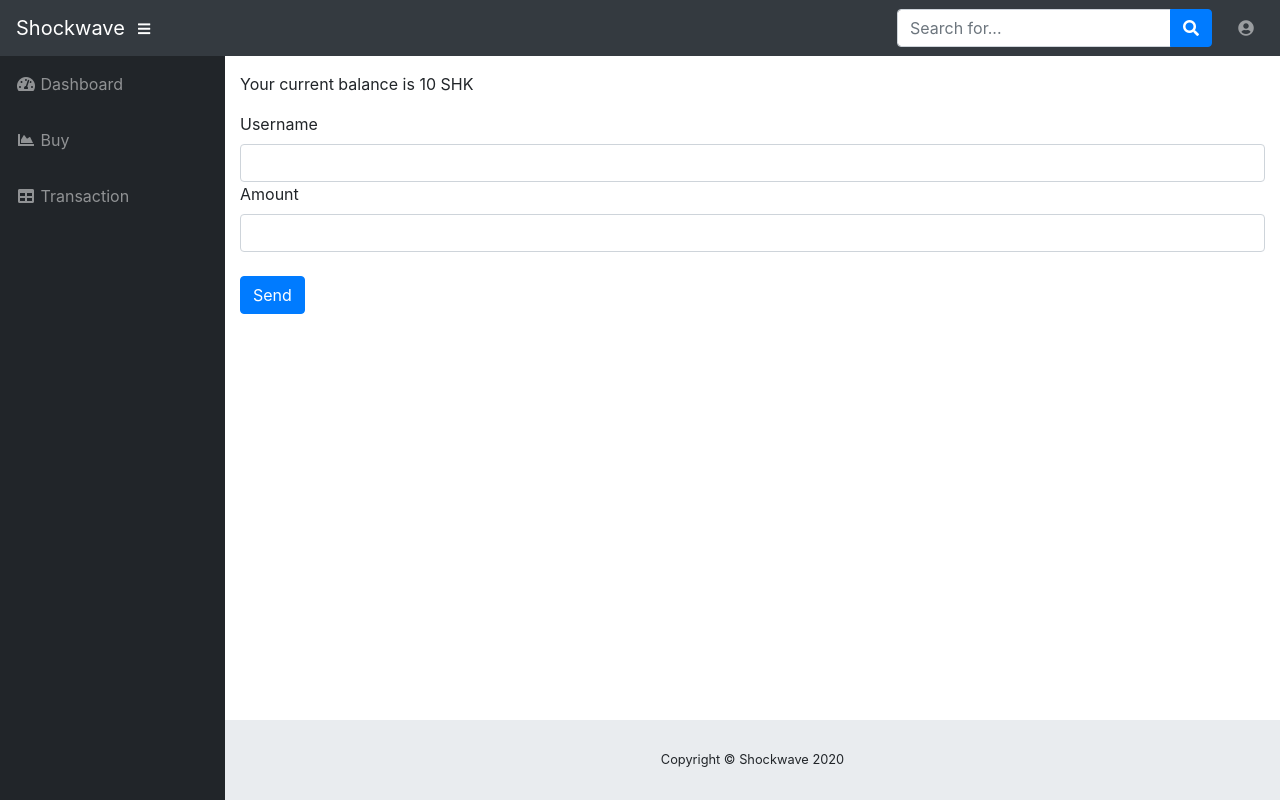
After one commit to tenglabs/CryptoFlask, a Flask app: template templates/transaction.html in a window 1280 px wide. The commit adds this page. Run offline with Flask 2, Linux system fonts and the light colour scheme; the template is opened without the code that fills it: values that come from a table or form of the project are taken from there, most other values are stand-ins (such as "Sample title", 1, 10 or a date in 2020); parts of the project's set-up code (start-up, migrations or seed data) failed here and were passed over; some libraries are stand-ins or nearby versions.

Commit message:
cryptocurrency

```diff
--- a/app.py
+++ b/app.py
@@ -93,6 +93,43 @@ def login():
     return render_template('login.html')
 
 
+@app.route("/transaction", methods = ['GET', 'POST'])
+@is_logged_in
+def transaction():
+    form = SendMoneyForm(request.form)
+    balance = get_balance(session.get('username'))
+
+    if request.method == 'POST':
+        try:
+            send_money(session.get('username'), form.username.data, form.amount.data)
+            flash("Money Sent!", "success")
+        except Exception as e:
+            flash(str(e), 'danger')
+
+        return redirect(url_for('transaction'))
+
+    return render_template('transaction.html', balance=balance, form=form, page='transaction')
+
+
+@app.route("/buy", methods = ['GET', 'POST'])
+@is_logged_in
+def buy():
+    form = BuyForm(request.form)
+    balance = get_balance(session.get('username'))
+
+    if request.method == 'POST':
+        #attempt to buy amount
+        try:
+            send_money("BANK", session.get('username'), form.amount.data)
+            flash("Purchase Successful!", "success")
+        except Exception as e:
+            flash(str(e), 'danger')
+
+        return redirect(url_for('dashboard'))
+
+    return render_template('buy.html', balance=balance, form=form, page='buy')
+
+
 @app.route('/logout')
 def logout():
     session.clear()
@@ -102,13 +139,15 @@ def logout():
 @app.route("/dashboard")
 @is_logged_in
 def dashboard():
+    balance = get_balance(session.get('username'))
+    blockchain = get_blockchain().chain
 
-    return render_template('dashboard.html', session=session)
+    return render_template('dashboard.html', balance=balance, session=session,  blockchain=blockchain, page='dashboard')
 
 
 @app.route("/")
 def index():
-    send_money('uname', 'dotname', 13)
+    #send_money('BANK', 'uname', 1337)
     return render_template('index.html')
 
 
--- a/forms.py
+++ b/forms.py
@@ -6,3 +6,12 @@ class RegisterForm(Form):
     email = StringField('Email', [validators.Length(min=6,max=50)])
     password = PasswordField('Password', [validators.DataRequired(), validators.EqualTo('confirm', message='Passwords do not match')])
     confirm = PasswordField('Confirm Password')
+
+
+class SendMoneyForm(Form):
+    username = StringField('Username', [validators.Length(min=4, max=25)])
+    amount = StringField('Amount', [validators.Length(min=1, max=50)])
+
+
+class BuyForm(Form):
+    amount = StringField('Amount', [validators.Length(min=1,max=50)])
--- a/templates/index.html
+++ b/templates/index.html
@@ -20,13 +20,16 @@
 
   </head>
 
-  <body class="bg-dark">
+  <body class="bg-dark text-white">
 <li>
    <a href="/login">Log in</a>
 
 </li>
 <li>
     <a href="/register">Sign Up</a>
+</li>
+<li>
+    <a href="/logout">Logout</a>
 </li>
 {% block content %}
 
--- /dev/null
+++ b/templates/layout.html
@@ -0,0 +1,137 @@
+<!DOCTYPE html>
+<!-- ADAPTED FROM TEMPLATE at https://getbootstrap.com/docs/3.4/examples/navbar/-->
+
+<html lang="en">
+
+  <head>
+
+    <meta charset="utf-8">
+    <meta http-equiv="X-UA-Compatible" content="IE=edge">
+    <meta name="viewport" content="width=device-width, initial-scale=1, shrink-to-fit=no">
+    <meta name="description" content="">
+    <meta name="author" content="">
+
+    <title>Shockwave - Dashboard</title>
+    <link rel="shortcut icon" href="{{ url_for('static', filename = 'images/favicon.ico') }}">
+
+    <link href="{{url_for('static',filename='vendor/bootstrap/css/bootstrap.min.css')}}" rel="stylesheet">
+    <link href="{{url_for('static',filename='vendor/fontawesome-free/css/all.min.css')}}" rel="stylesheet" type="text/css">
+    <link href="{{url_for('static',filename='vendor/datatables/dataTables.bootstrap4.css')}}" rel="stylesheet">
+    <link href="{{url_for('static',filename='css/sb-admin.css')}}" rel="stylesheet">
+
+  </head>
+
+  <body id="page-top">
+
+    <nav class="navbar navbar-expand navbar-dark bg-dark static-top">
+
+      <a class="navbar-brand mr-1" href="index">Shockwave</a>
+
+      <button class="btn btn-link btn-sm text-white order-1 order-sm-0" id="sidebarToggle" href="#">
+        <i class="fas fa-bars"></i>
+      </button>
+
+      <form class="d-none d-md-inline-block form-inline ml-auto mr-0 mr-md-3 my-2 my-md-0">
+        <div class="input-group">
+          <input type="text" class="form-control" placeholder="Search for..." aria-label="Search" aria-describedby="basic-addon2">
+          <div class="input-group-append">
+            <button class="btn btn-primary" type="button">
+              <i class="fas fa-search"></i>
+            </button>
+          </div>
+        </div>
+      </form>
+
+      <ul class="navbar-nav ml-auto ml-md-0">
+        <li class="nav-item dropdown no-arrow">
+          <a class="nav-link dropdown-toggle" href="#" id="userDropdown" role="button" data-toggle="dropdown" aria-haspopup="true" aria-expanded="false">
+            <i class="fas fa-user-circle fa-fw"></i>
+          </a>
+          <div class="dropdown-menu dropdown-menu-right" aria-labelledby="userDropdown">
+            <a class="dropdown-item" href="#" data-toggle="modal" data-target="#logoutModal">Logout</a>
+          </div>
+        </li>
+      </ul>
+
+    </nav>
+
+    <div id="wrapper">
+
+      <!-- Sidebar -->
+      <ul class="sidebar navbar-nav">
+        {% if page=='dashboard' %}<li class="nav-item active">{% else %}<li class="nav-item">{% endif %}
+          <a class="nav-link" href="dashboard">
+            <i class="fas fa-fw fa-tachometer-alt"></i>
+            <span>Dashboard</span>
+          </a>
+        </li>
+        {% if page=='buy' %}<li class="nav-item active">{% else %}<li class="nav-item">{% endif %}
+          <a class="nav-link" href="buy">
+            <i class="fas fa-fw fa-chart-area"></i>
+            <span>Buy</span></a>
+        </li>
+        {% if page=='transaction' %}<li class="nav-item active">{% else %}<li class="nav-item">{% endif %}
+          <a class="nav-link" href="transaction">
+            <i class="fas fa-fw fa-table"></i>
+            <span>Transaction</span></a>
+        </li>
+      </ul>
+
+      <div id="content-wrapper">
+
+        <div class="container-fluid">
+
+
+          {% block body %}
+
+          {% endblock %}
+
+        </div>
+
+        <footer class="sticky-footer">
+          <div class="container my-auto">
+            <div class="copyright text-center my-auto">
+              <span>Copyright © Shockwave 2020</span>
+            </div>
+          </div>
+        </footer>
+
+      </div>
+
+    </div>
+
+    <a class="scroll-to-top rounded" href="#page-top">
+      <i class="fas fa-angle-up"></i>
+    </a>
+
+    <div class="modal fade" id="logoutModal" tabindex="-1" role="dialog" aria-labelledby="exampleModalLabel" aria-hidden="true">
+      <div class="modal-dialog" role="document">
+        <div class="modal-content">
+          <div class="modal-header">
+            <h5 class="modal-title" id="exampleModalLabel">Ready to Leave {{session.get('name')}}?</h5>
+            <button class="close" type="button" data-dismiss="modal" aria-label="Close">
+              <span aria-hidden="true">×</span>
+            </button>
+          </div>
+          <div class="modal-body">Select "Logout" below if you are ready to end your current session.</div>
+          <div class="modal-footer">
+            <button class="btn btn-secondary" type="button" data-dismiss="modal">Cancel</button>
+            <a class="btn btn-primary" href="logout">Logout</a>
+          </div>
+        </div>
+      </div>
+    </div>
+
+    <script src="{{url_for('static',filename='vendor/jquery/jquery.min.js')}}"></script>
+    <script src="{{url_for('static',filename='vendor/bootstrap/js/bootstrap.bundle.min.js')}}"></script>
+    <script src="{{url_for('static',filename='vendor/jquery-easing/jquery.easing.min.js')}}"></script>
+    <script src="{{url_for('static',filename='vendor/chart.js/Chart.min.js')}}"></script>
+    <script src="{{url_for('static',filename='vendor/datatables/jquery.dataTables.js')}}"></script>
+    <script src="{{url_for('static',filename='vendor/datatables/dataTables.bootstrap4.js')}}"></script>
+    <script src="{{url_for('static',filename='js/sb-admin.min.js')}}"></script>
+    <script src="{{url_for('static',filename='js/demo/datatables-demo.js')}}"></script>
+    <script src="{{url_for('static',filename='js/demo/chart-area-demo.js')}}"></script>
+
+  </body>
+
+</html>
--- /dev/null
+++ b/templates/transaction.html
@@ -0,0 +1,17 @@
+{% extends 'layout.html' %}
+
+{% block body %}
+{% include 'includes/_messages.html' %}
+<p>Your current balance is {{ balance }} SHK</p>
+{% from "includes/_formhelpers.html" import render_field %}
+<form method="POST" action="">
+  <div class="from-group">
+    {{render_field(form.username, class_="form-control")}}
+  </div>
+  <div class="from-group">
+    {{render_field(form.amount, class_="form-control")}}
+  </div>
+  </br>
+  <p><input type="submit" class="btn btn-primary" value="Send"></p>
+</form>
+{% endblock %}
```
Also changed, not shown: templates/buy.html (added, +16 -0 lines), templates/dashboard.html (+47 -1 lines).
